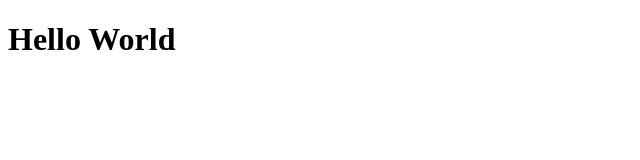
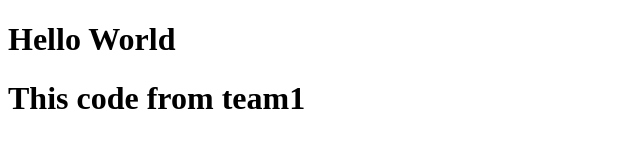
Before and after one commit to abusayedrussell/git-test, a plain HTML site: page index.html in a window 1280 px wide. Shown: the whole page, without its empty margins (0-640 px from the left). Drawn offline with Linux system fonts and the light colour scheme.

Commit message:
added newline

```diff
--- a/index.html
+++ b/index.html
@@ -8,6 +8,7 @@
 <body>
     <div class="container">
         <h1>Hello World</h1>
+        <h1>This code from team1</h1>
     </div>
 </body>
 </html>
```
